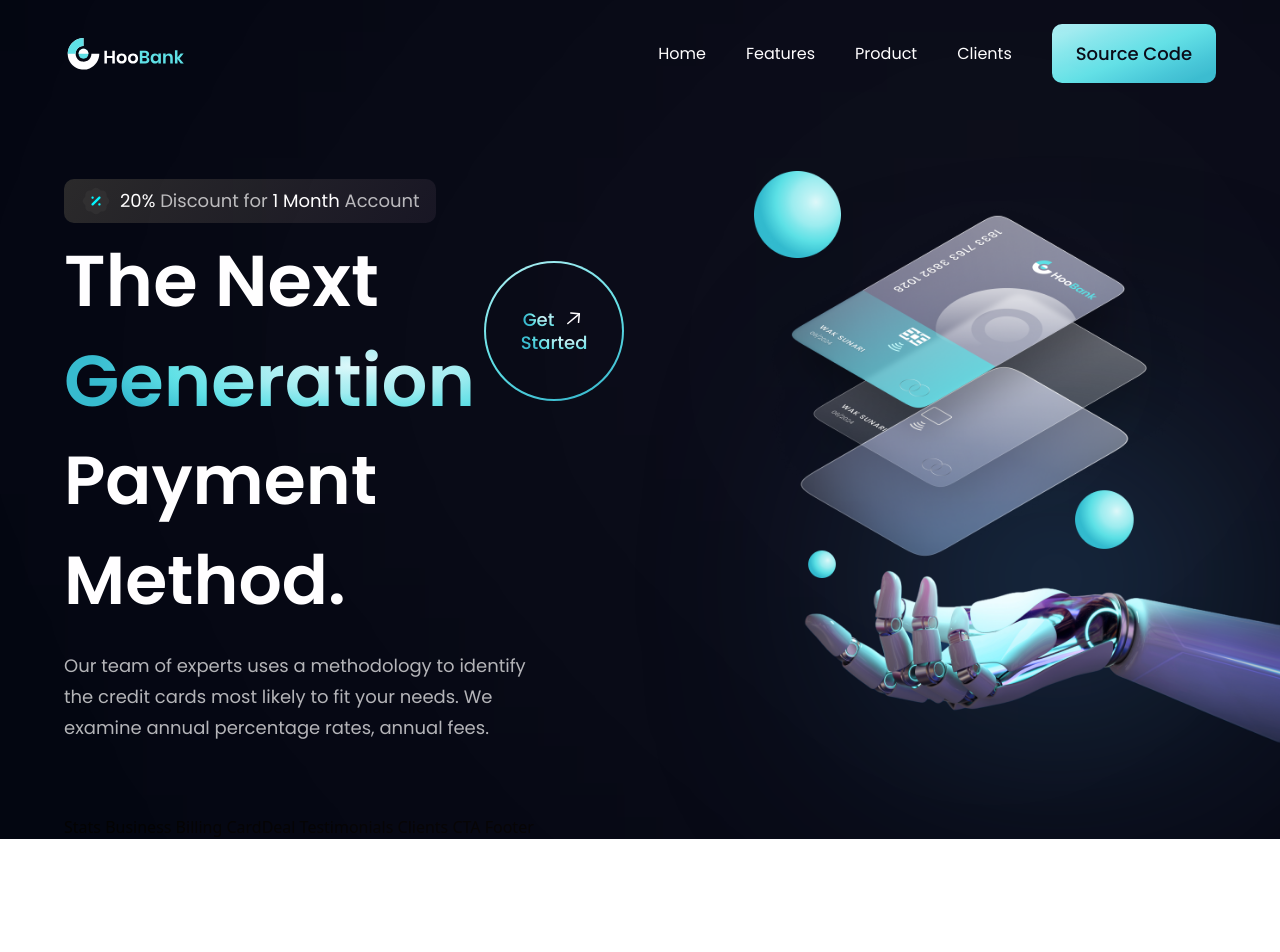
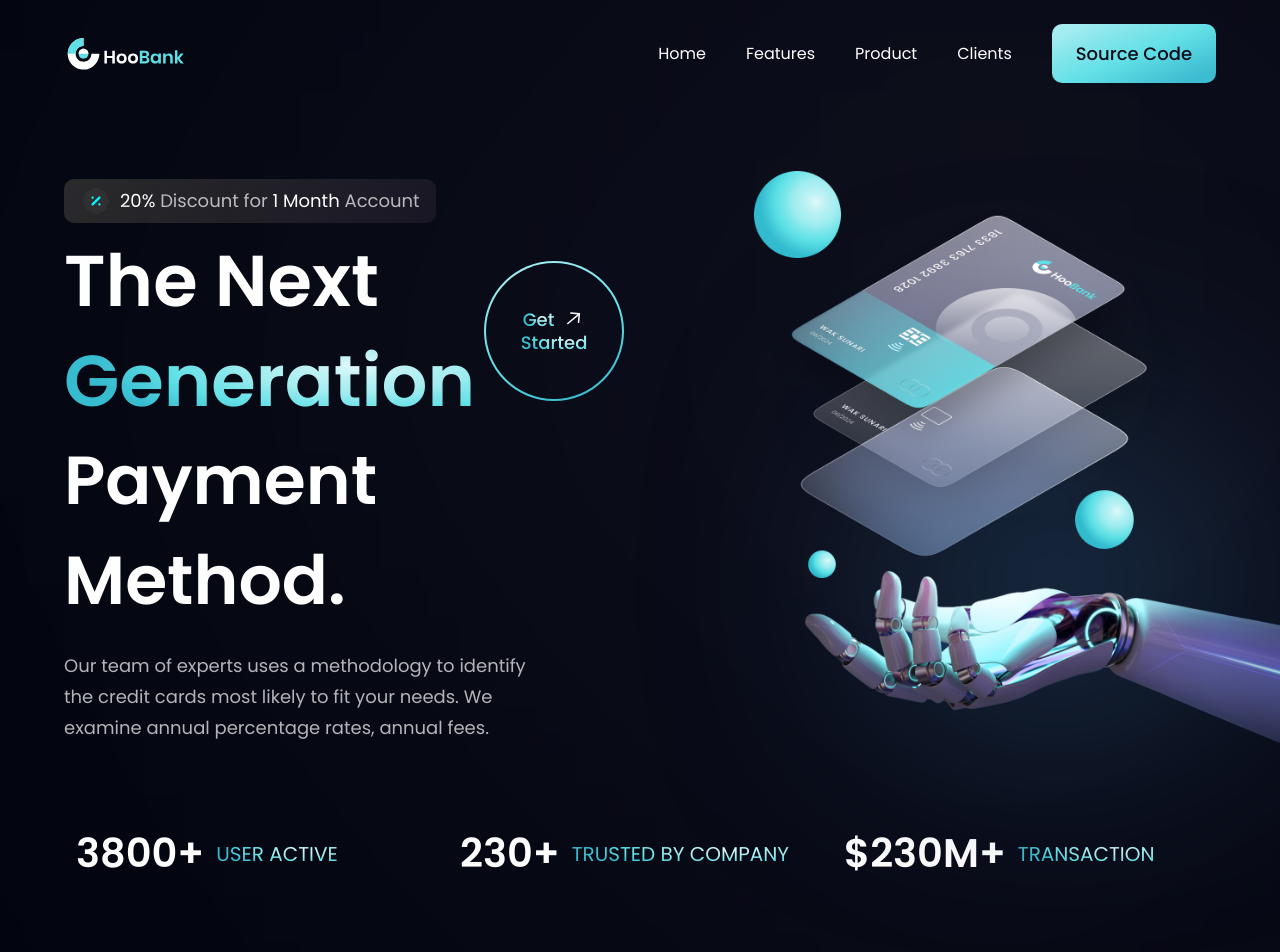
Before and after one commit to Ibrahim-Mohamed45/Hoobank-Landing-Page, a React (Vite) app: page / in a window 1280 px wide. Shown: the top 952 px of the page. Before the commit the page ends 839 px from the top, so only its background shows below. Built offline with nearby package versions, Linux system fonts and the light colour scheme.

Commit message:
Add stats

```diff
--- a/src/App.jsx
+++ b/src/App.jsx
@@ -1,6 +1,5 @@
 import styles from "./style";
-import Navbar from "./components/Navbar";
-import Hero from "./components/Hero";
+import { Navbar, Stats, Hero} from "./components";
 
 const App = () => (
     <div className="bg-primary w-full overflow-hidden">
@@ -18,7 +17,7 @@
 
     <div className={`bg-primary ${styles.paddingX} ${styles.flexCenter}`}>
       <div className={`${styles.boxWidth}`}>
-        Stats
+        <Stats />
         Business
         Billing
         CardDeal
--- /dev/null
+++ b/src/components/Stats.jsx
@@ -0,0 +1,24 @@
+import { stats } from "../constants";
+import styles from "../style";
+
+const Stats = () => (
+  <section className={`${styles.flexCenter} flex-row flex-wrap sm:mb-20 mb-6`}>
+    {stats.map((stat) => (
+      <div
+        key={stat.id}
+        className={`flex-1 flex justify-start items-center flex-row m-3`}
+      >
+        {/* Value */}
+        <h4 className="font-poppins font-semibold xs:text-[40px] text-[30px] xs:leading-[53px] leading-[43px] text-white">
+          {stat.value}
+        </h4>
+        {/* Title */}
+        <p className="font-poppins font-normal xs:text-[20px] text-[15px] xs:leading-[26px] leading-[21px] text-gradient uppercase ml-3">
+          {stat.title}
+        </p>
+      </div>
+    ))}
+  </section>
+);
+
+export default Stats;
--- /dev/null
+++ b/src/components/index.js
@@ -0,0 +1,9 @@
+import Navbar from "./Navbar";
+import Stats from "./Stats";
+import Hero from "./Hero";
+
+export {
+  Navbar,
+  Stats,
+  Hero,
+};
```
